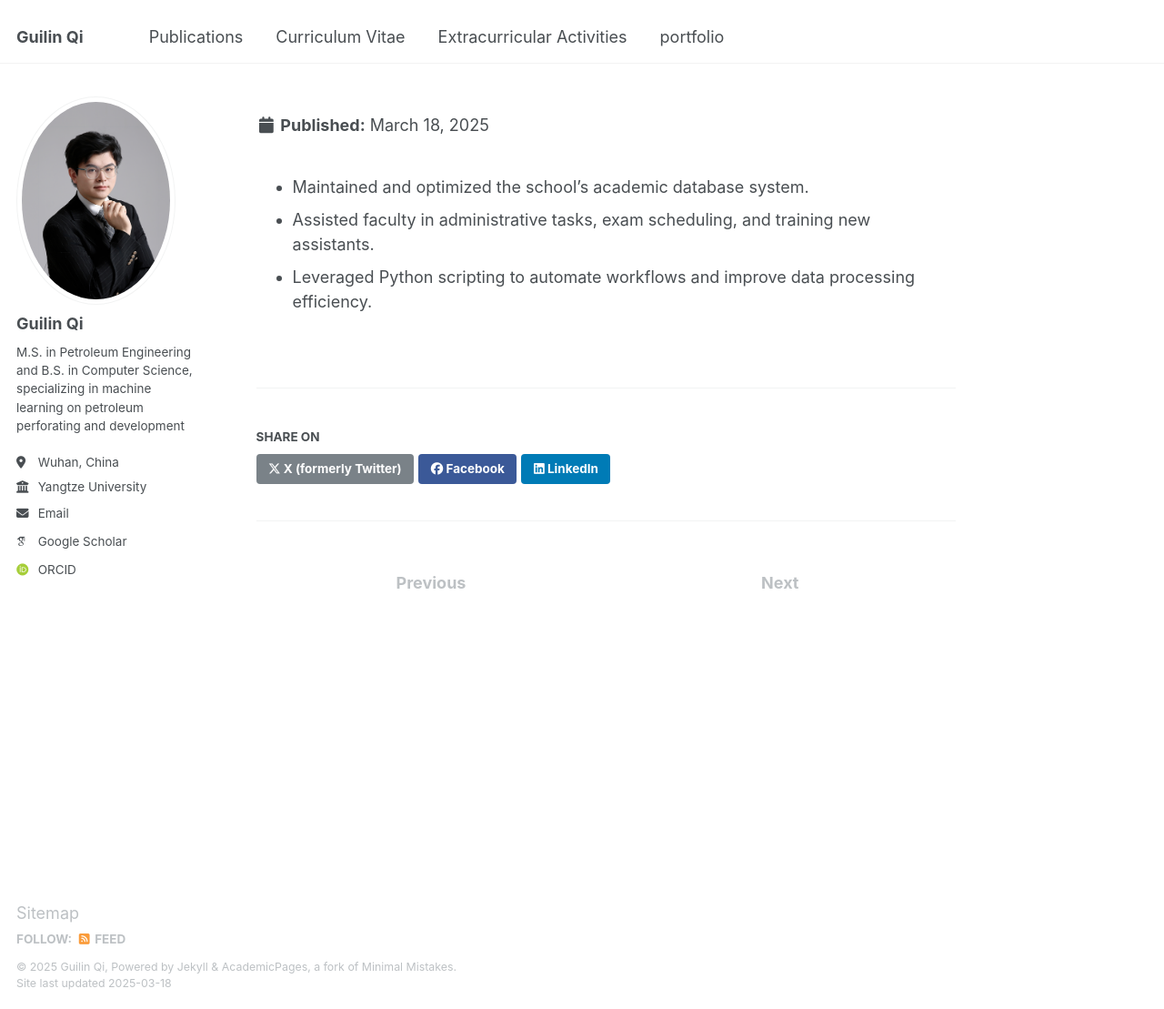
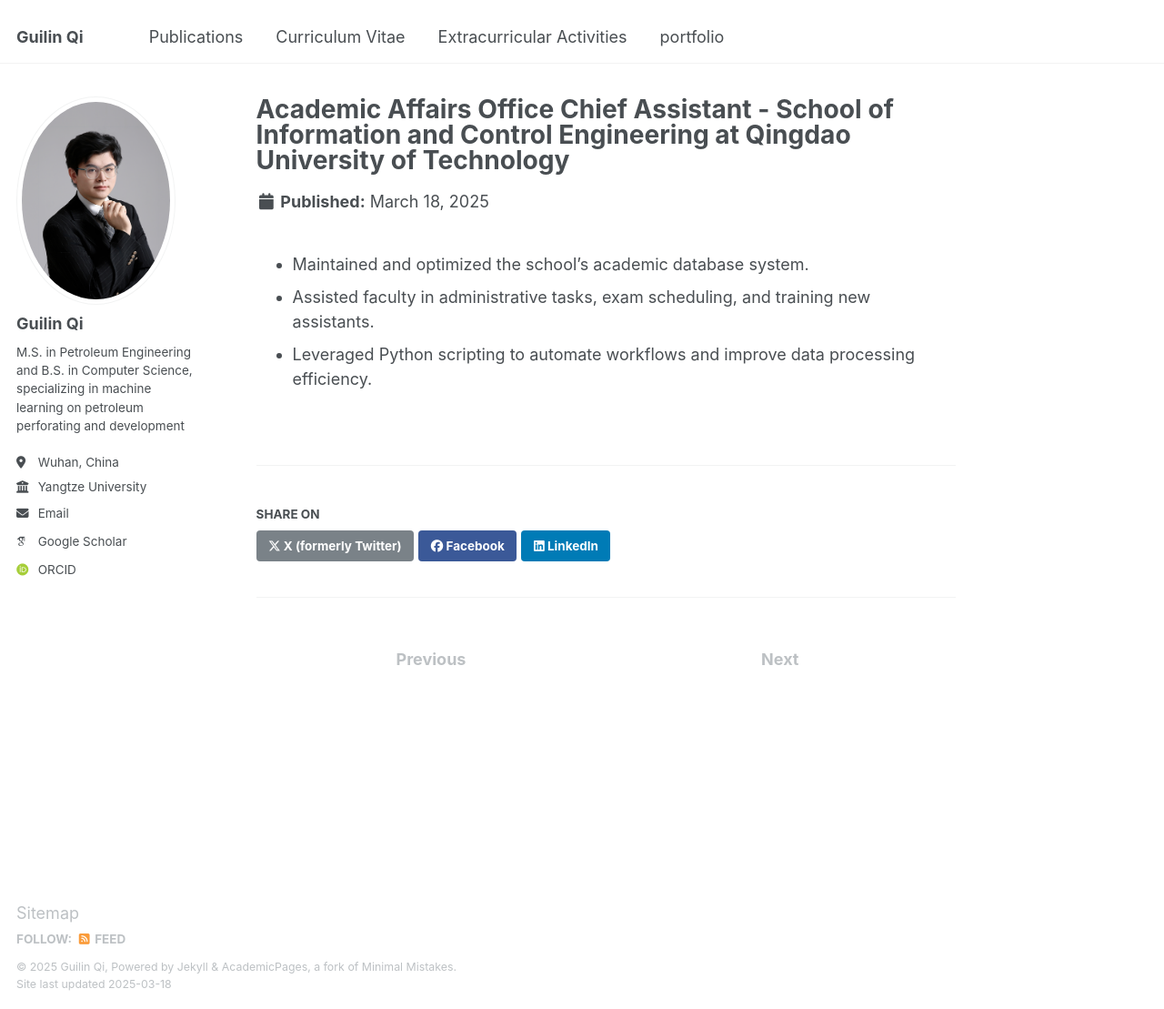
Before and after one commit to Trallin/Trallin.github.io, a Jekyll site: the page built from _extracurricular/extracurricular-4-2016-10-01-academic-assistant.md, in a window 1280 px wide and 1109 px high. Shown: the whole window at 91% size. Built offline with Jekyll 4.4.1, drawn with Linux system fonts in a browser that asks for light colours; some web fonts are replaced; part of the change alters nothing that is shown.

Commit message:
Update extracurricular-4-2016-10-01-academic-assistant.md

```diff
--- a/_extracurricular/extracurricular-4-2016-10-01-academic-assistant.md
+++ b/_extracurricular/extracurricular-4-2016-10-01-academic-assistant.md
@@ -1,7 +1,7 @@
 ---
-title: ""Academic Affairs Office Chief Assistant - School of Information and Control Engineering at Qingdao University of Technology"
-# date: 2016-11-01
-excerpt: ""Served as Chief Assistant (2016-2020) managing academic databases for 4,000+ students. Automated administrative workflows using Python scripting, improving processing efficiency by 40%. Coordinated exam schedules and mentored 15+ new assistants in data management protocols."
+title: "Academic Affairs Office Chief Assistant - School of Information and Control Engineering at Qingdao University of Technology"
+# date: 2016-10-01
+excerpt: "Served as Chief Assistant (2016-2020) managing academic databases for 4,000+ students. Automated administrative workflows using Python scripting, improving processing efficiency by 40%. Coordinated exam schedules and mentored 15+ new assistants in data management protocols."
 collection: extracurricular
 ---
 - Maintained and optimized the school's academic database system.
```
